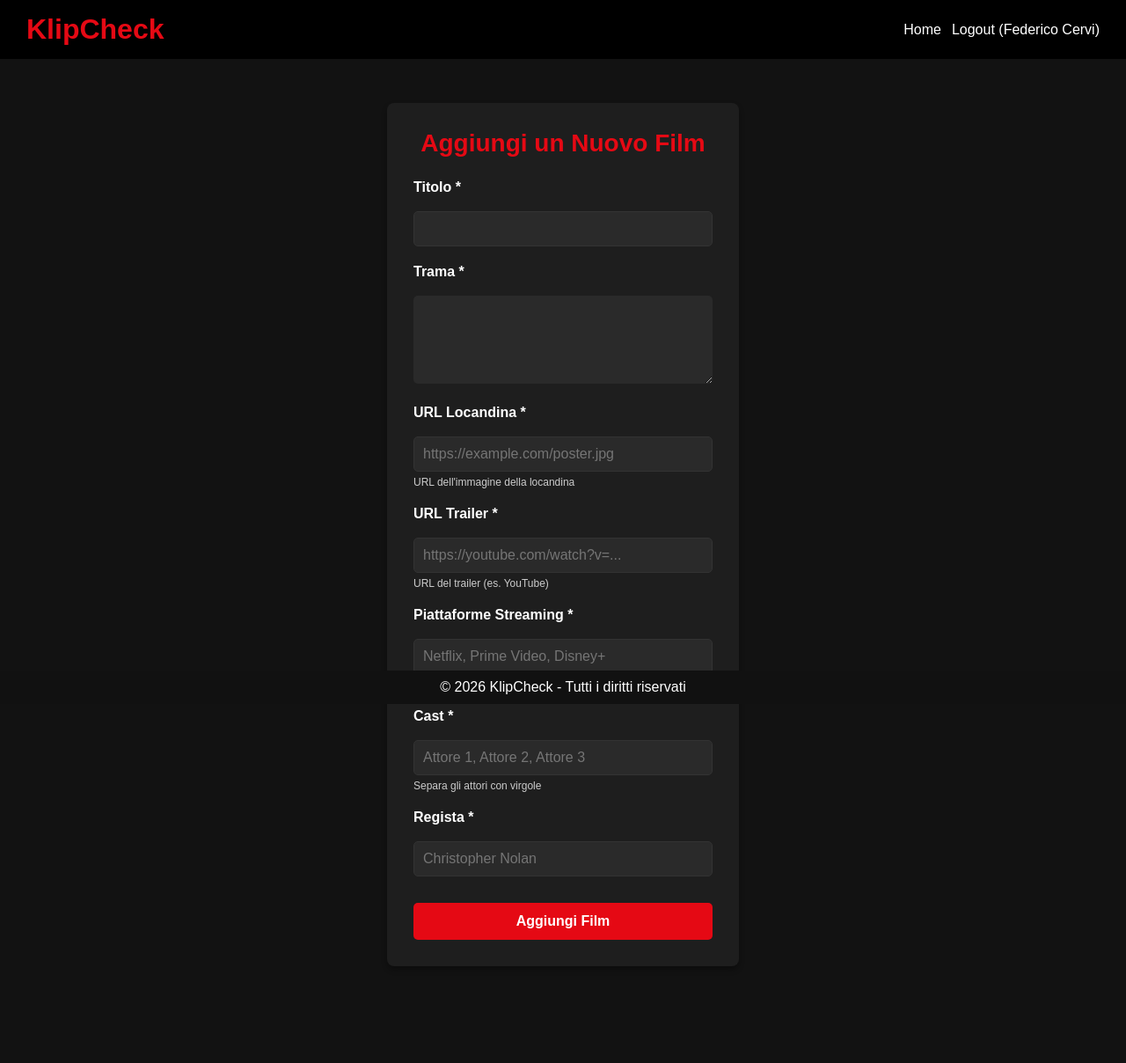
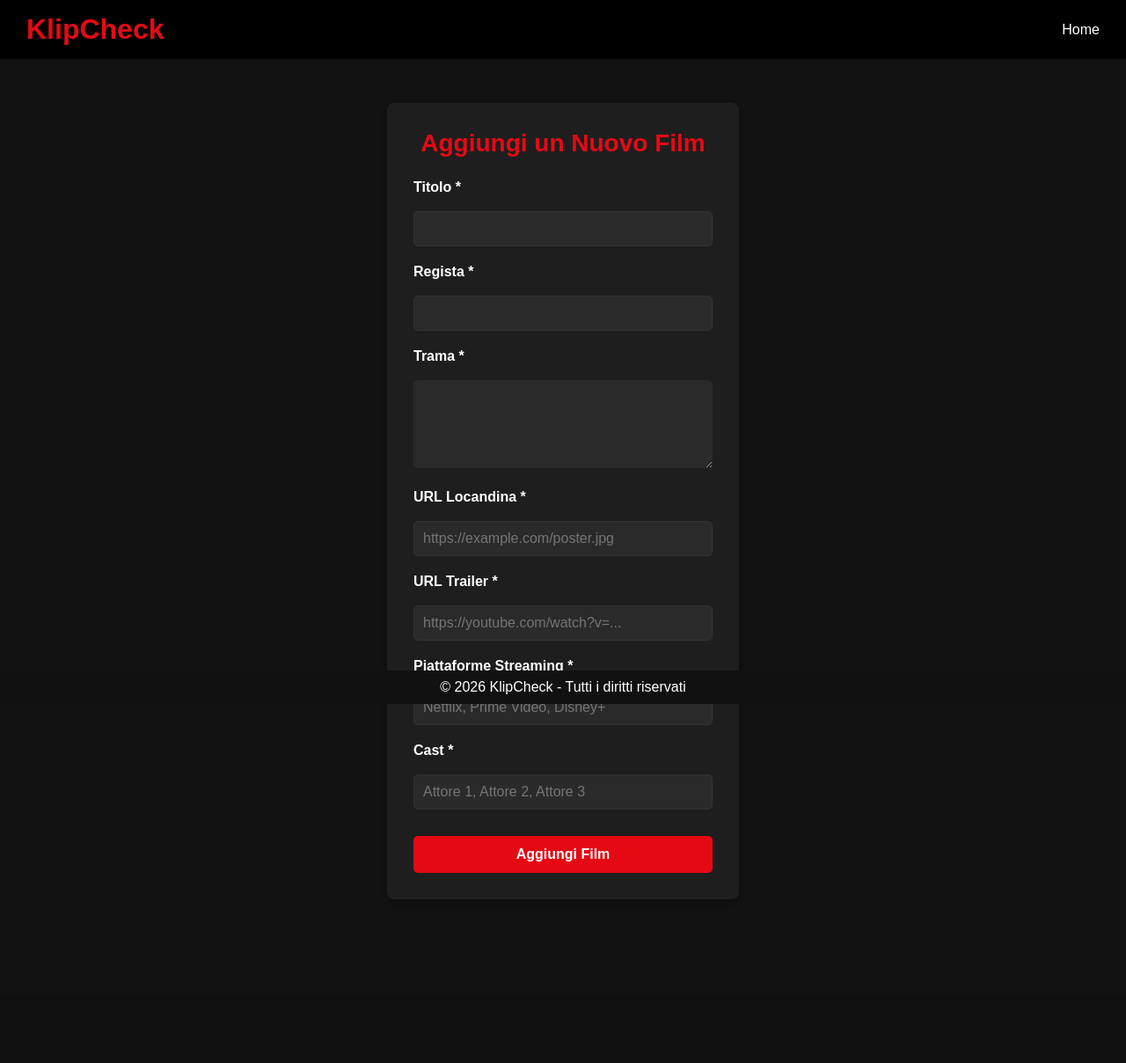
Before and after one commit to martinelliCeciliaScuola/KlipCheck, a PHP site: page /aggiungiFilm.php in a window 1280 px wide. Shown: the whole page at 88% size. After the commit the page ends 1022 px from the top, so only its background shows below. Run offline with PHP 8.4, Linux system fonts and the light colour scheme; a user stored in the database is signed in.

Commit message:
finalizzazione aggiunta film

```diff
--- a/KlipCheck/aggiungiFilm.php
+++ b/KlipCheck/aggiungiFilm.php
@@ -62,17 +62,28 @@ if ($_SERVER["REQUEST_METHOD"] == "POST") {
             $conn = connectToDb();
 
             $stmt = $conn->prepare("
-                INSERT INTO film (titolo, trama, locandina, trailer, piattaforme, cast, regista)
-                VALUES (:titolo, :trama, :locandina, :trailer, :piattaforme, :cast, :regista)
+                SELECT id FROM film
+                WHERE LOWER(titolo) = LOWER(:titolo) AND LOWER(regista) = LOWER(:regista)
             ");
+            $stmt->execute([
+                'titolo' => $formData['titolo'],
+                'regista' => $formData['regista']
+            ]);
+            $filmEsistente = $stmt->fetch();
 
-            $stmt->execute($formData);
-
-            $success = "Film aggiunto con successo!";
-            $formData = [];
+            if ($filmEsistente) {
+                $error = " Film \"" . $formData['titolo'] . "\" di " . $formData['regista'] . " già presente!";
+            } else {
+                $stmt = $conn->prepare("
+                    INSERT INTO film (titolo, trama, locandina, trailer, piattaforme, cast, regista)
+                    VALUES (:titolo, :trama, :locandina, :trailer, :piattaforme, :cast, :regista)
+                ");
+                $stmt->execute($formData);
+                $success = "Film aggiunto!";
+                $formData = [];
+            }
 
         } catch (PDOException $e) {
-
             $error = "Errore DB: " . $e->getMessage();
         }
     }
@@ -94,8 +105,6 @@ if ($_SERVER["REQUEST_METHOD"] == "POST") {
     <nav>
         <a href="index.php">Home</a>
 
-        <a href="logout.php">Logout (<?= htmlspecialchars($_SESSION["user"]) ?>)</a>
-    </nav>
 </header>
 
 <div class="container">
@@ -103,15 +112,11 @@ if ($_SERVER["REQUEST_METHOD"] == "POST") {
         <h2 class="login-title">Aggiungi un Nuovo Film</h2>
 
         <?php if (!empty($success)): ?>
-            <div class="success-message" style="background-color:rgba(76, 175, 80, 0.1); border-left:3px solid #4caf50; padding:10px; border-radius:5px; margin-bottom:15px;">
-                <?= htmlspecialchars($success) ?>
-            </div>
+            <div class="success-message"><?= htmlspecialchars($success) ?></div>
         <?php endif; ?>
 
         <?php if (!empty($error)): ?>
-            <div class="error-message" style="background-color:rgba(229, 9, 20, 0.1); border-left:3px solid #e50914; padding:10px; border-radius:5px; margin-bottom:15px;">
-                <?= htmlspecialchars($error) ?>
-            </div>
+            <div class="error-message"><?= htmlspecialchars($error) ?></div>
         <?php endif; ?>
 
         <form method="post" action="">
@@ -122,9 +127,15 @@ if ($_SERVER["REQUEST_METHOD"] == "POST") {
             </div>
 
             <div class="form-group">
+                <label for="regista">Regista *</label>
+                <input type="text" id="regista" name="regista" required
+                       value="<?= htmlspecialchars($formData['regista'] ?? '') ?>">
+            </div>
+
+            <div class="form-group">
                 <label for="trama">Trama *</label>
                 <textarea id="trama" name="trama" required
-                          style="width:100%; padding:8px; margin-top:10px; border-radius:5px; border:none; background-color:#2a2a2a; color:#ffffff; min-height:100px; font-family:Arial, sans-serif;"><?= htmlspecialchars($formData['trama'] ?? '') ?></textarea>
+                          style="width:100%; padding:8px; margin-top:10px; border-radius:5px; border:none; background-color:#2a2a2a; color:#ffffff; min-height:100px;"><?= htmlspecialchars($formData['trama'] ?? '') ?></textarea>
             </div>
 
             <div class="form-group">
@@ -132,7 +143,6 @@ if ($_SERVER["REQUEST_METHOD"] == "POST") {
                 <input type="url" id="locandina" name="locandina" required
                        value="<?= htmlspecialchars($formData['locandina'] ?? '') ?>"
                        placeholder="https://example.com/poster.jpg">
-                <small style="display:block; margin-top:5px; color:#cccccc; font-size:12px;">URL dell'immagine della locandina</small>
             </div>
 
             <div class="form-group">
@@ -140,7 +150,6 @@ if ($_SERVER["REQUEST_METHOD"] == "POST") {
                 <input type="url" id="trailer" name="trailer" required
                        value="<?= htmlspecialchars($formData['trailer'] ?? '') ?>"
                        placeholder="https://youtube.com/watch?v=...">
-                <small style="display:block; margin-top:5px; color:#cccccc; font-size:12px;">URL del trailer (es. YouTube)</small>
             </div>
 
             <div class="form-group">
@@ -148,7 +157,6 @@ if ($_SERVER["REQUEST_METHOD"] == "POST") {
                 <input type="text" id="piattaforme" name="piattaforme" required
                        value="<?= htmlspecialchars($formData['piattaforme'] ?? '') ?>"
                        placeholder="Netflix, Prime Video, Disney+">
-                <small style="display:block; margin-top:5px; color:#cccccc; font-size:12px;">Separa le piattaforme con virgole</small>
             </div>
 
             <div class="form-group">
@@ -156,14 +164,6 @@ if ($_SERVER["REQUEST_METHOD"] == "POST") {
                 <input type="text" id="cast" name="cast" required
                        value="<?= htmlspecialchars($formData['cast'] ?? '') ?>"
                        placeholder="Attore 1, Attore 2, Attore 3">
-                <small style="display:block; margin-top:5px; color:#cccccc; font-size:12px;">Separa gli attori con virgole</small>
-            </div>
-
-            <div class="form-group">
-                <label for="regista">Regista *</label>
-                <input type="text" id="regista" name="regista" required
-                       value="<?= htmlspecialchars($formData['regista'] ?? '') ?>"
-                       placeholder="Christopher Nolan">
             </div>
 
             <button type="submit" class="btn-login">Aggiungi Film</button>
```
Also changed, not shown: KlipCheck/logout.php (renamed from KlipCheck/arearRiservata/logout.php).
